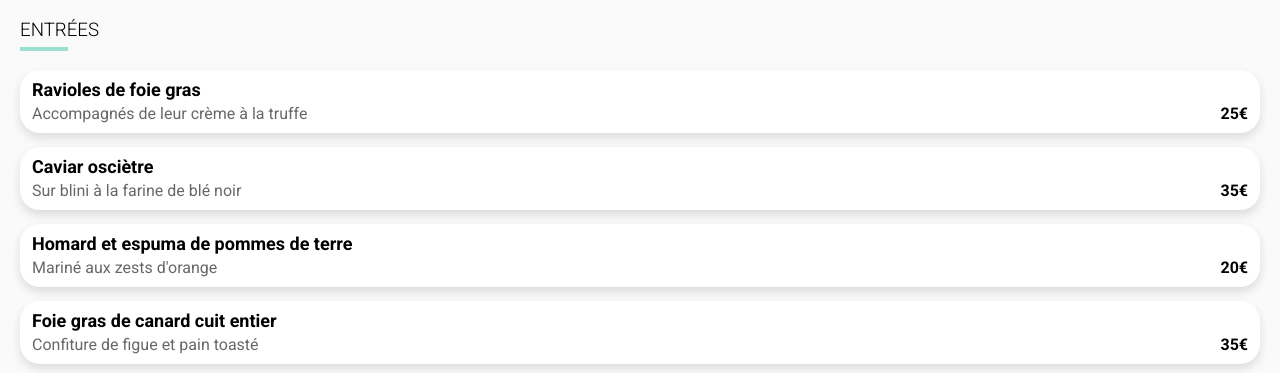
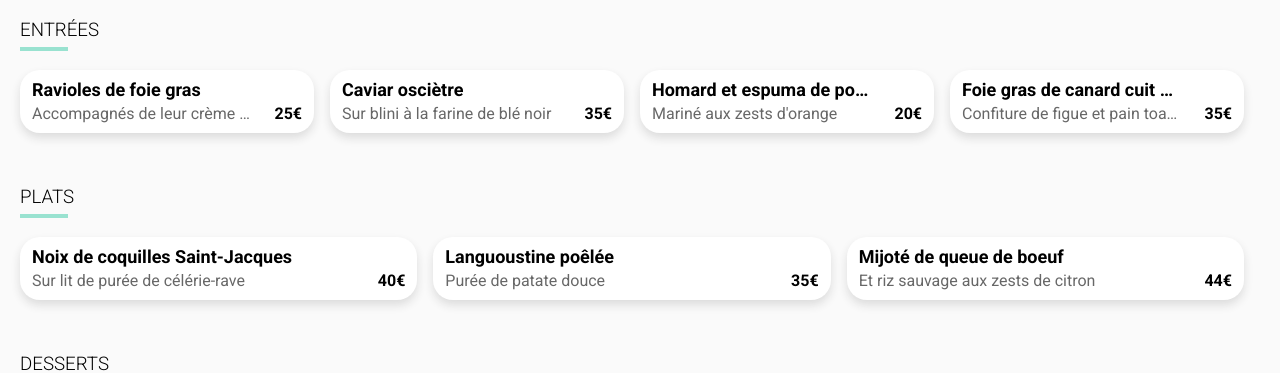
Before and after one commit to theobcl/OhMyFood, a website: page src/la_note_enchantee.html in a window 1280 px wide. Shown: the part 432-805 px from the top of the page. Drawn offline with Linux system fonts and the light colour scheme; a web font is replaced by a local one.

Commit message:
Responsive design done

```diff
--- a/src/la_note_enchantee.html
+++ b/src/la_note_enchantee.html
@@ -42,6 +42,7 @@
         <!-- Starters -->
         <div class="menu-step">
           <h3 class="menu-step-name">ENTRÉES</h3>
+          <div class="menu-step-item-container">
             <!-- Starter 1 -->
             <div class="menu-step-item">
               <div class="menu-step-item-info">
@@ -83,10 +84,12 @@
               <div class="menu-step-item-choose"><i class="fas fa-check menu-step-item-choose-checked"></i></div>
             </div>
           </div>
+        </div>
 
         <!-- Mains -->
         <div class="menu-step">
           <h3 class="menu-step-name">PLATS</h3>
+          <div class="menu-step-item-container">
             <!-- Main 1 -->
             <div class="menu-step-item">
               <div class="menu-step-item-info">
@@ -117,13 +120,13 @@
               </p>
               <div class="menu-step-item-choose"><i class="fas fa-check menu-step-item-choose-checked"></i></div>
             </div>
-
-
+          </div>
         </div>
 
         <!-- Desserts -->
         <div class="menu-step">
           <h3 class="menu-step-name">DESSERTS</h3>
+          <div class="menu-step-item-container">
             <!-- Dessert 1 -->
             <div class="menu-step-item">
               <div class="menu-step-item-info">
@@ -153,6 +156,7 @@
               <p class="menu-step-item-price"><strong>23€</strong>
               </p>
               <div class="menu-step-item-choose"><i class="fas fa-check menu-step-item-choose-checked"></i></div>
+            </div>
           </div>
         </div>
 
--- a/src/stylesheets/pages/restaurant.scss
+++ b/src/stylesheets/pages/restaurant.scss
@@ -76,25 +76,31 @@
       transform: translateY(18px);
       opacity: 0;
 
-      &:nth-child(2) {
+      &:nth-child(1) {
         animation: itemAppearanceAnimation 0.7s 0.2s ease-out;
         animation-fill-mode: forwards;
       }
 
-      &:nth-child(3) {
+      &:nth-child(2) {
         animation: itemAppearanceAnimation 0.7s 0.4s ease-out;
         animation-fill-mode: forwards;
       }
 
-      &:nth-child(4) {
+      &:nth-child(3) {
         animation: itemAppearanceAnimation 0.7s 0.6s ease-out;
         animation-fill-mode: forwards;
       }
 
-      &:nth-child(5) {
+      &:nth-child(4) {
         animation: itemAppearanceAnimation 0.7s 0.8s ease-out;
         animation-fill-mode: forwards;
       }
+
+      &:nth-child(5) {
+        animation: itemAppearanceAnimation 0.7s 1s ease-out;
+        animation-fill-mode: forwards;
+      }
+
 
       &-info {
         width: 100%;
--- a/src/stylesheets/responsive/home.scss
+++ b/src/stylesheets/responsive/home.scss
@@ -1,4 +1,4 @@
-@media screen and (min-width: 800px) and (min-width: 1200px) {
+@media (min-width: 910px) {
 
   .operation-list {
     display: flex;
@@ -16,9 +16,11 @@
     row-gap: 16px;
   }
 
+
+
 }
 
-@media (min-width: 1200px) {
+@media (min-width: 1100px) {
 
   .restaurant-grid {
     display: grid;
--- a/src/stylesheets/responsive/restaurant.scss
+++ b/src/stylesheets/responsive/restaurant.scss
@@ -0,0 +1,14 @@
+@media (min-width: 910px) {
+
+  .menu-step-item-container {
+    display: flex;
+    justify-content: space-between;
+
+    .menu-step-item {
+      width: 400px;
+      margin-right: 16px;
+    }
+
+  }
+
+}
```
Also changed, not shown: src/a_la_francaise.html (+6 -2 lines), src/la_palette_du_gout.html (+7 -2 lines), src/le_delice_des_sens.html (+6 -2 lines), src/public/css/style.css, 1 other file. Lines whose indentation alone changed are shown as unchanged.
